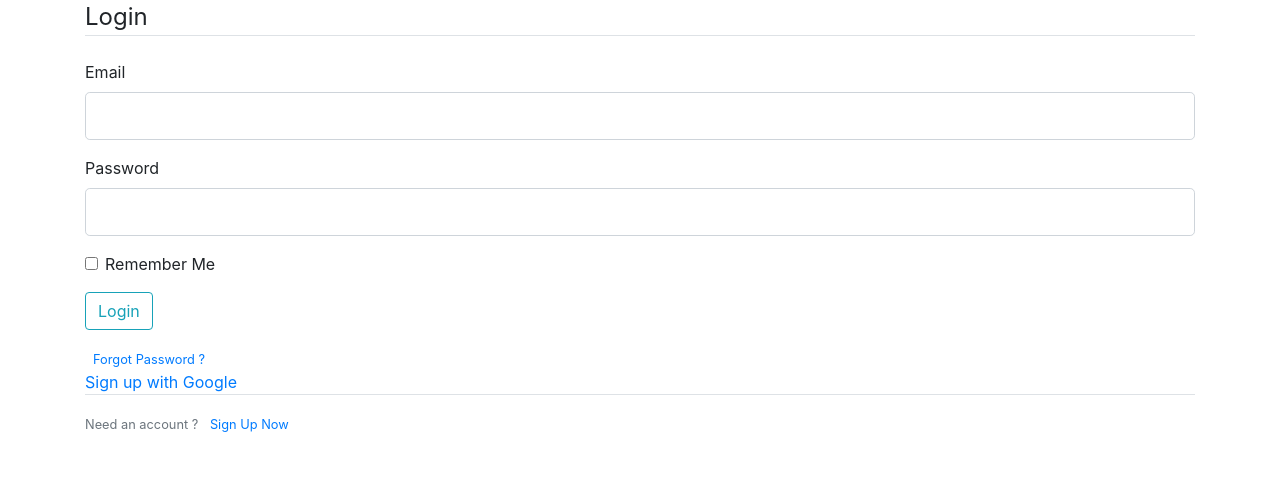
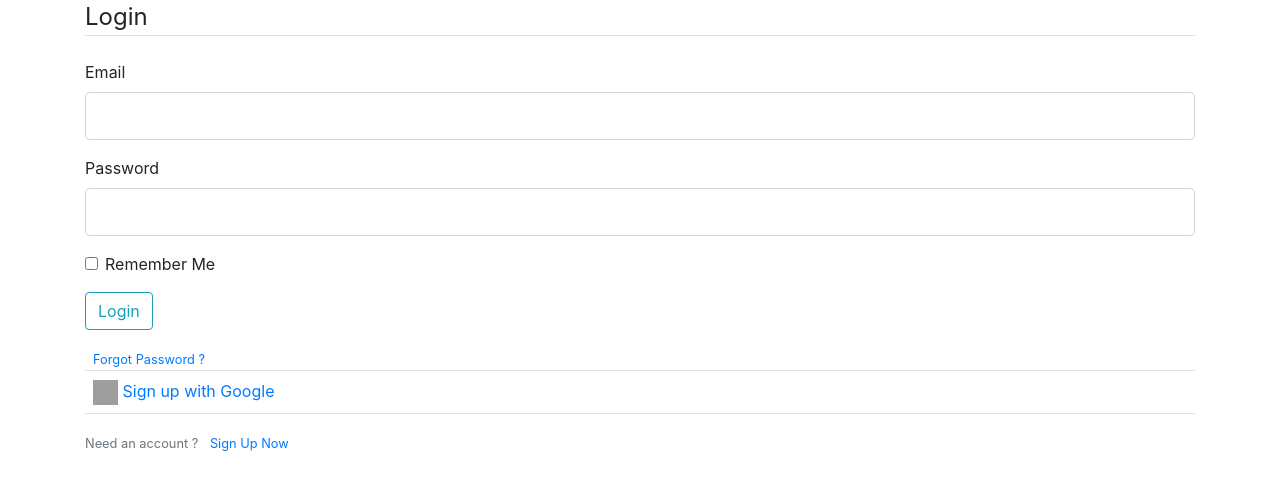
Before and after one commit to AhsanZak/todo_flask_restful, a Flask app: page /login in a window 1280 px wide. Shown: the part 57-547 px from the top of the page. Run offline with Flask 2, Linux system fonts and the light colour scheme; some libraries are stand-ins or nearby versions; grey boxes are pictures that could not be loaded.

Commit message:
Google icon

```diff
--- a/todo/templates/login.html
+++ b/todo/templates/login.html
@@ -47,8 +47,11 @@
             </small>
         </form>
     </div>
-    <div>
-        <a href="{{ url_for('google_login') }}">Sign up with Google</a>
+    <div class="border-top p-2">
+        <a href="{{ url_for('google_login') }}" style="text-decoration: none;">
+            <img class="google-icon" style="width:25px;height:25px;" src="https://upload.wikimedia.org/wikipedia/commons/5/53/Google_%22G%22_Logo.svg"/>
+            Sign up with Google
+        </a>
     </div>
     <div class="border-top pt-3">
         <small class="text-muted">
```
